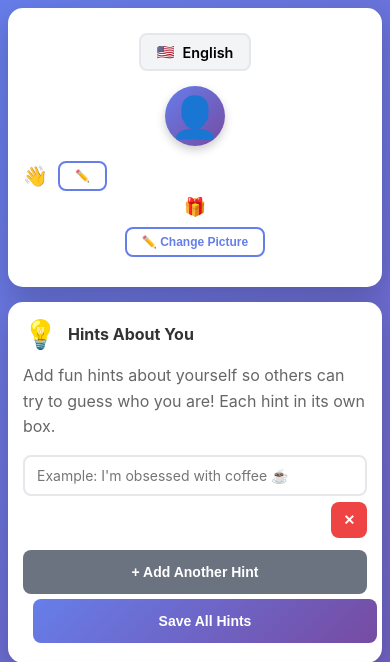
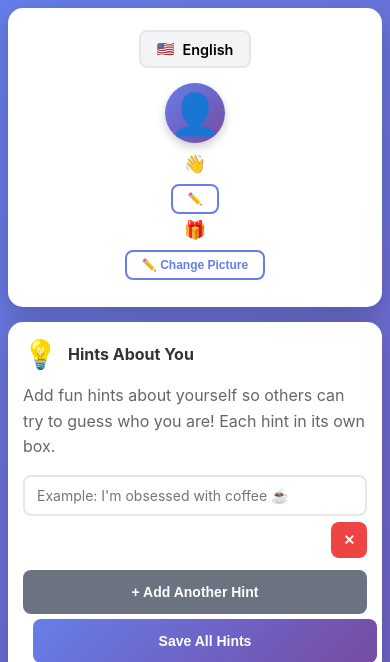
Before and after one commit to cmsgraham/secret-santa, a Flask app: template templates/member.html in a window 390 px wide. Shown: the top 662 px of the page. Run offline with Flask 3, Linux system fonts and the light colour scheme; the template is opened without the code that fills it, so the values that code supplies are empty.

Commit message:
fix: Improve member profile page header mobile responsiveness
- Reduce header padding on mobile (12px) for better spacing
- Fix top section layout with flex-direction column for mobile
- Make dashboard link and language selector stack vertically
- Center profile section on 480px screens
- Improve h1 and edit button spacing in header
- Better text alignment and button sizing on mobile
- Reduce font sizes appropriately for small screens

```diff
--- a/templates/member.html
+++ b/templates/member.html
@@ -697,11 +697,35 @@
             }
 
             .header {
-                padding: 15px;
+                padding: 12px;
             }
 
             .header h1 {
-                font-size: 20px;
+                font-size: 18px;
+                margin-bottom: 5px;
+            }
+
+            .header > div:first-child {
+                flex-direction: column;
+                gap: 8px;
+                margin-bottom: 10px;
+            }
+
+            .header > div:first-child > div:first-child {
+                display: flex;
+                flex-direction: column;
+                gap: 8px;
+                width: 100%;
+            }
+
+            .dashboard-link {
+                font-size: 13px;
+            }
+
+            .dashboard-link.btn {
+                width: 100%;
+                margin-left: 0 !important;
+                text-align: center;
             }
 
             .card {
@@ -717,6 +741,7 @@
                 flex-direction: column;
                 align-items: center;
                 text-align: center;
+                gap: 10px;
             }
 
             .profile-picture {
@@ -727,6 +752,16 @@
 
             .profile-details {
                 width: 100%;
+            }
+
+            .profile-details > div:first-child {
+                flex-direction: column;
+                gap: 6px;
+                align-items: center;
+            }
+
+            .profile-details .event-name {
+                margin-top: 5px;
             }
 
             .input-group {
```
